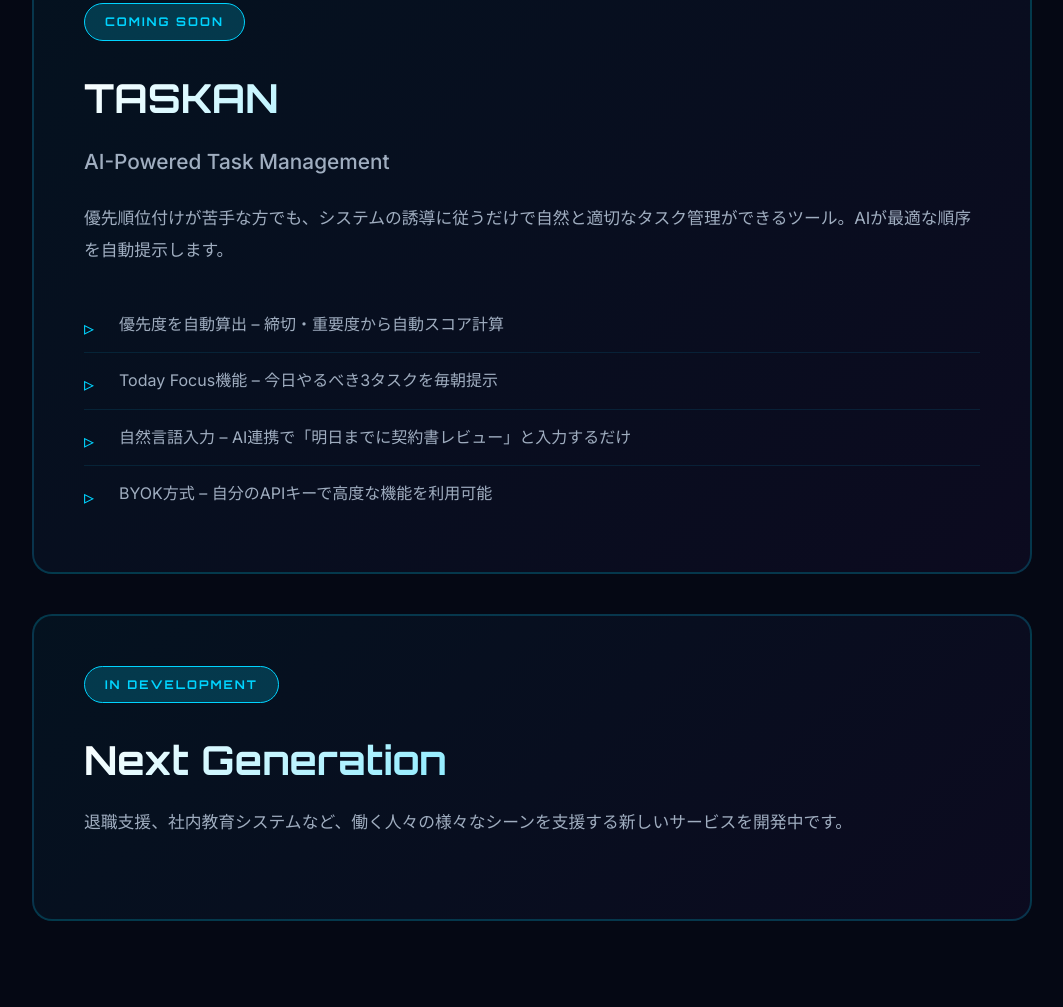
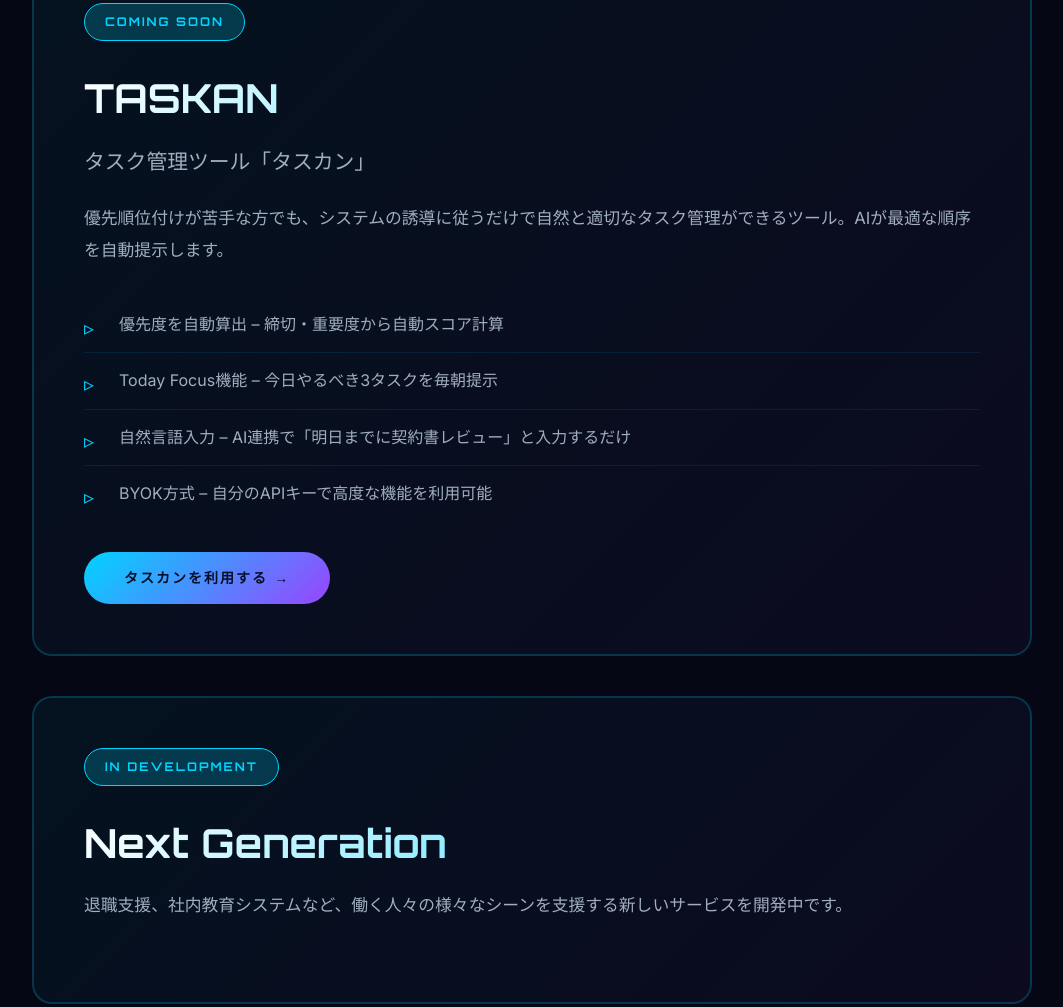
Before and after one commit to yusu4515/supowlHP, a website: page index.html in a window 1280 px wide. Shown: the part 1261-2268 px from the top of the page, without its empty margins (108-1171 px from the left). Drawn offline with Linux system fonts and the light colour scheme.

Commit message:
Update index.html with latest changes
Co-Authored-By: Claude Sonnet 4.6 <noreply@anthropic.com>

```diff
--- a/index.html
+++ b/index.html
@@ -114,6 +114,12 @@
             -webkit-background-clip: text;
             -webkit-text-fill-color: transparent;
             background-clip: text;
+        }
+
+        @media (max-width: 768px) {
+            .logo img {
+                height: 40px;
+            }
         }
 
         nav {
@@ -401,6 +407,26 @@
             font-size: 20px;
         }
 
+        .service-link {
+            display: inline-block;
+            padding: 15px 40px;
+            font-family: 'Orbitron', sans-serif;
+            font-size: 14px;
+            font-weight: 700;
+            text-decoration: none;
+            color: var(--dark-bg);
+            background: linear-gradient(135deg, var(--cyber-blue), var(--cyber-purple));
+            border-radius: 50px;
+            transition: all 0.3s;
+            letter-spacing: 2px;
+            text-transform: uppercase;
+        }
+
+        .service-link:hover {
+            transform: translateX(5px);
+            box-shadow: 0 5px 20px rgba(0, 212, 255, 0.4);
+        }
+
         /* About */
         .about {
             padding: 150px 0;
@@ -519,10 +545,6 @@
             .service-card, .about-box, .contact-info {
                 padding: 35px;
             }
-
-            .logo-text {
-                display: none;
-            }
         }
 
         /* スクロールアニメーション用 */
@@ -580,7 +602,7 @@
                 <div class="service-card fade-in">
                     <div class="service-tag">Coming Soon</div>
                     <h3>TASKAN</h3>
-                    <p class="service-subtitle">AI-Powered Task Management</p>
+                    <p class="service-subtitle">タスク管理ツール「タスカン」</p>
                     <p class="service-description">
                         優先順位付けが苦手な方でも、システムの誘導に従うだけで自然と適切なタスク管理ができるツール。AIが最適な順序を自動提示します。
                     </p>
@@ -590,6 +612,9 @@
                         <li>自然言語入力 – AI連携で「明日までに契約書レビュー」と入力するだけ</li>
                         <li>BYOK方式 – 自分のAPIキーで高度な機能を利用可能</li>
                     </ul>
+                    <div style="margin-top: 30px;">
+                        <a href="https://positive-intuition-production-bf64.up.railway.app/login" target="_blank" class="service-link">タスカンを利用する →</a>
+                    </div>
                 </div>
 
                 <div class="service-card fade-in">
@@ -634,7 +659,7 @@
                 <div class="contact-item">
                     <div class="contact-label">Email</div>
                     <div class="contact-value">
-                        <a href="mailto:sapowl.owl@gmail.com">sapowl.owl@gmail.com</a>
+                        <a href="mailto:supowl.owl@gmail.com">supowl.owl@gmail.com</a>
                     </div>
                 </div>
             </div>
```
